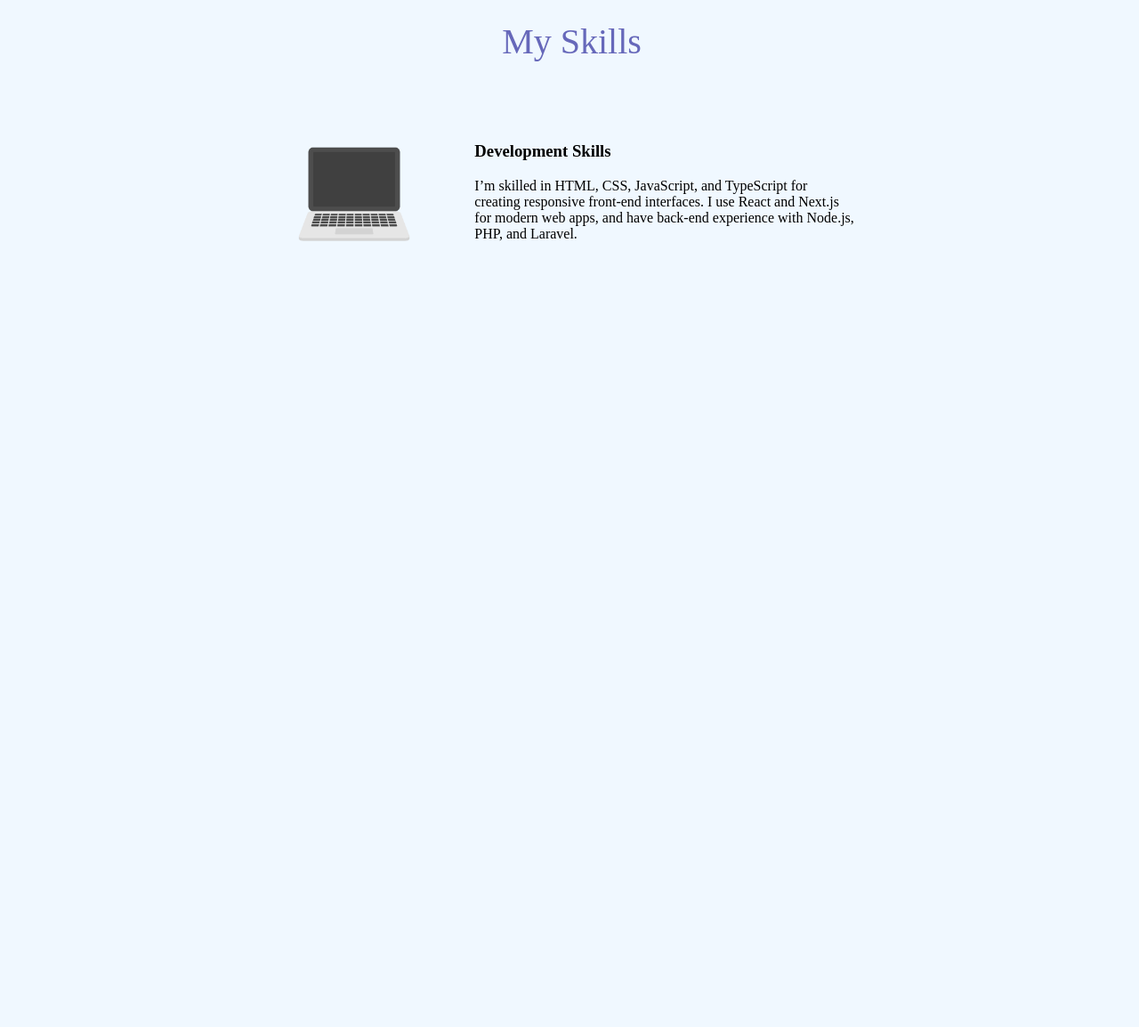
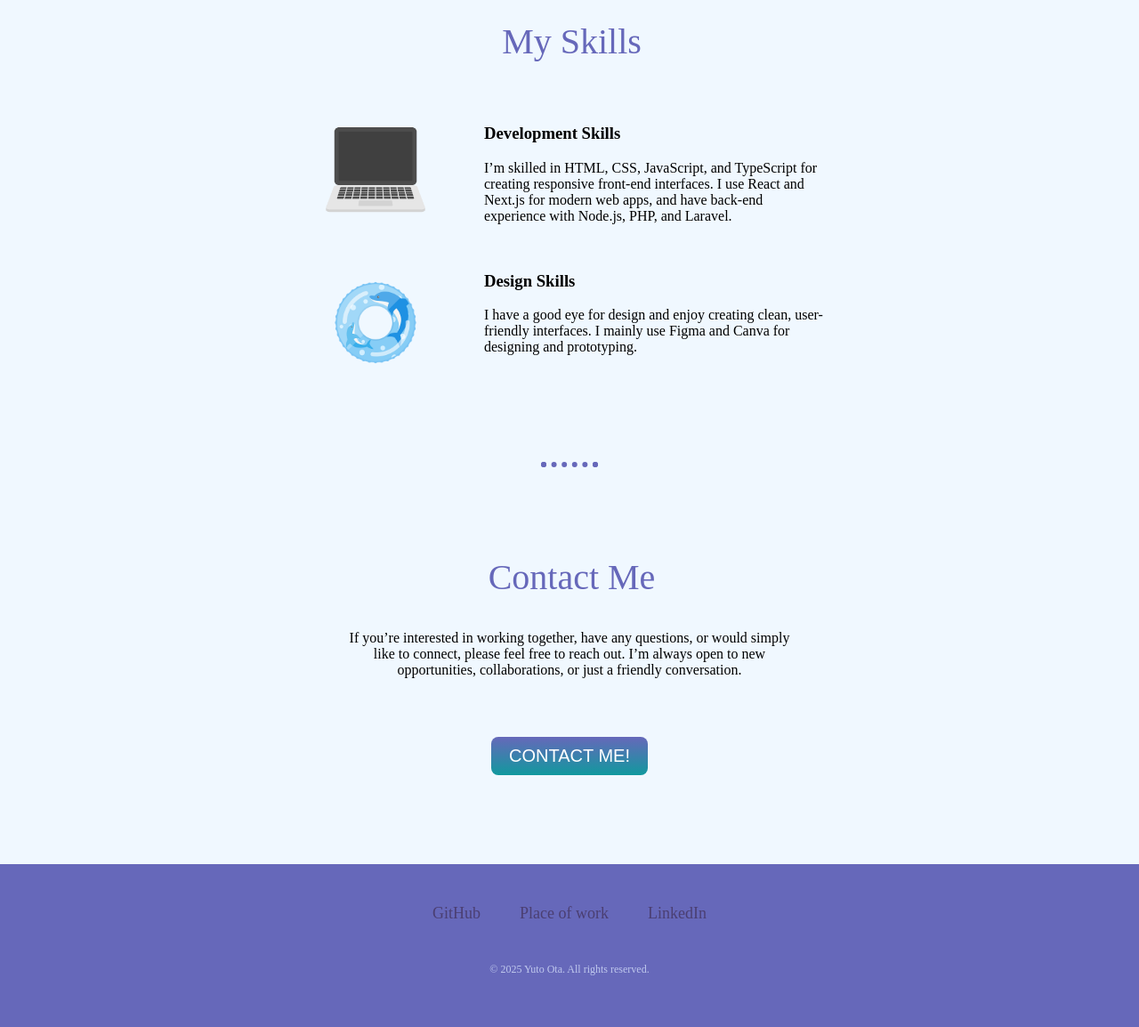
Before and after one commit to Yuto299/my-portfolio, a plain HTML site: page index.html in a window 1280 px wide. Shown: the part 1385-2539 px from the top of the page at 89% size. Before the commit the page ends 1685 px from the top, so only its background shows below. Drawn offline with Linux system fonts and the light colour scheme.

Commit message:
feat(all): 基本実装は全て完了

```diff
--- a/index.html
+++ b/index.html
@@ -28,12 +28,15 @@
           responsive,<br />
           and user-friendly web applications.💻
         </p>
+
         <hr />
+
         <div class="skills">
           <h2 class="skill-title">My Skills</h2>
           <div class="skill-detail">
             <div class="pc">
               <img class="pc-img" src="./img/pc.png" alt="pc" />
+              <img class="design-img" src="./img/design.png" alt="design" />
             </div>
             <div class="pc-detail">
               <h3 class="pc-title">Development Skills</h3>
@@ -43,10 +46,46 @@
                 Next.js for modern web apps, and have back-end experience with
                 Node.js, PHP, and Laravel.
               </p>
+              <br />
+              <h3 class="design-title">Design Skills</h3>
+              <p>
+                I have a good eye for design and enjoy creating clean,
+                user-friendly interfaces. I mainly use Figma and Canva for
+                designing and prototyping.
+              </p>
             </div>
+          </div>
+
+          <hr />
+
+          <div class="contact-detail">
+            <h2 class="contact-title">Contact Me</h2>
+            <p class="contact-message">
+              If you’re interested in working together, have any questions, or
+              would simply like to connect, please feel free to reach out. I’m
+              always open to new opportunities, collaborations, or just a
+              friendly conversation.
+            </p>
+            <a href="mailto:ota.se.ke@outlook.jp" class="btn">CONTACT ME!</a>
           </div>
         </div>
       </div>
     </div>
+
+    <div class="bottom-container">
+      <a class="text" href="https://github.com/Yuto299" target="_blank"
+        >GitHub</a
+      >
+      <a class="text" href="https://www.jbs.co.jp/" target="_blank"
+        >Place of work</a
+      >
+      <a
+        class="text"
+        href="https://www.linkedin.com/in/%E6%82%A0%E6%96%97-%E5%A4%AA%E7%94%B0-03069b36b/"
+        target="_blank"
+        >LinkedIn</a
+      >
+      <p class="copyright">© 2025 Yuto Ota. All rights reserved.</p>
+    </div>
   </body>
 </html>
--- a/style.css
+++ b/style.css
@@ -54,7 +54,7 @@ body {
 }
 
 .middle-container {
-  margin-top: 100px;
+  margin: 100px 0;
   display: flex;
   justify-content: center;
   align-items: center;
@@ -109,10 +109,10 @@ hr {
   display: grid;
   grid-template-columns: 0.5fr 1fr;
   grid-template-rows: repeat(1, 1fr);
-  margin: 70px auto 0 auto;
+  margin: 50px auto 0 auto;
   text-align: left;
   row-gap: 2rem;
-  width: 50%;
+  width: 45%;
 }
 
 .pc-img {
@@ -120,3 +120,73 @@ hr {
   height: auto;
   margin-top: 0;
 }
+
+.design-img {
+  width: 73%;
+  height: auto;
+  margin-top: 45px;
+}
+
+.contact-title {
+  font-size: 2.5em;
+  color: #6668ba;
+  font-weight: normal;
+  margin-bottom: 20px;
+  margin-left: 5px;
+  text-align: center;
+  margin-top: 0;
+}
+
+.contact-detail {
+  display: flex;
+  flex-direction: column;
+  align-items: center;
+}
+
+.contact-message {
+  width: 40%;
+  text-align: center;
+}
+
+.btn {
+  background: #6668ba;
+  background-image: -webkit-linear-gradient(top, #6668ba, #11999e);
+  background-image: -moz-linear-gradient(top, #6668ba, #11999e);
+  background-image: -ms-linear-gradient(top, #6668ba, #11999e);
+  background-image: -o-linear-gradient(top, #6668ba, #11999e);
+  background-image: linear-gradient(to bottom, #6668ba, #11999e);
+  -webkit-border-radius: 8;
+  -moz-border-radius: 8;
+  border-radius: 8px;
+  font-family: "Montserrat", sans-serif;
+  color: #ffffff;
+  font-size: 20px;
+  padding: 10px 20px 10px 20px;
+  text-decoration: none;
+  margin-top: 50px;
+}
+
+.bottom-container {
+  background-color: #6668ba;
+  text-align: center;
+  padding: 45px 0 20px;
+}
+
+.text {
+  color: #4b3f72;
+  text-decoration: none;
+  text-align: center;
+  font-size: 18px;
+  margin: 10px 20px;
+}
+
+.text:hover {
+  color: #c0c9ee;
+}
+
+.copyright {
+  color: #c0c9ee;
+  font-size: 0.75rem;
+  padding: 25px 0;
+  margin-top: 20px;
+}
```
Also changed, not shown: img/design.png (added).
